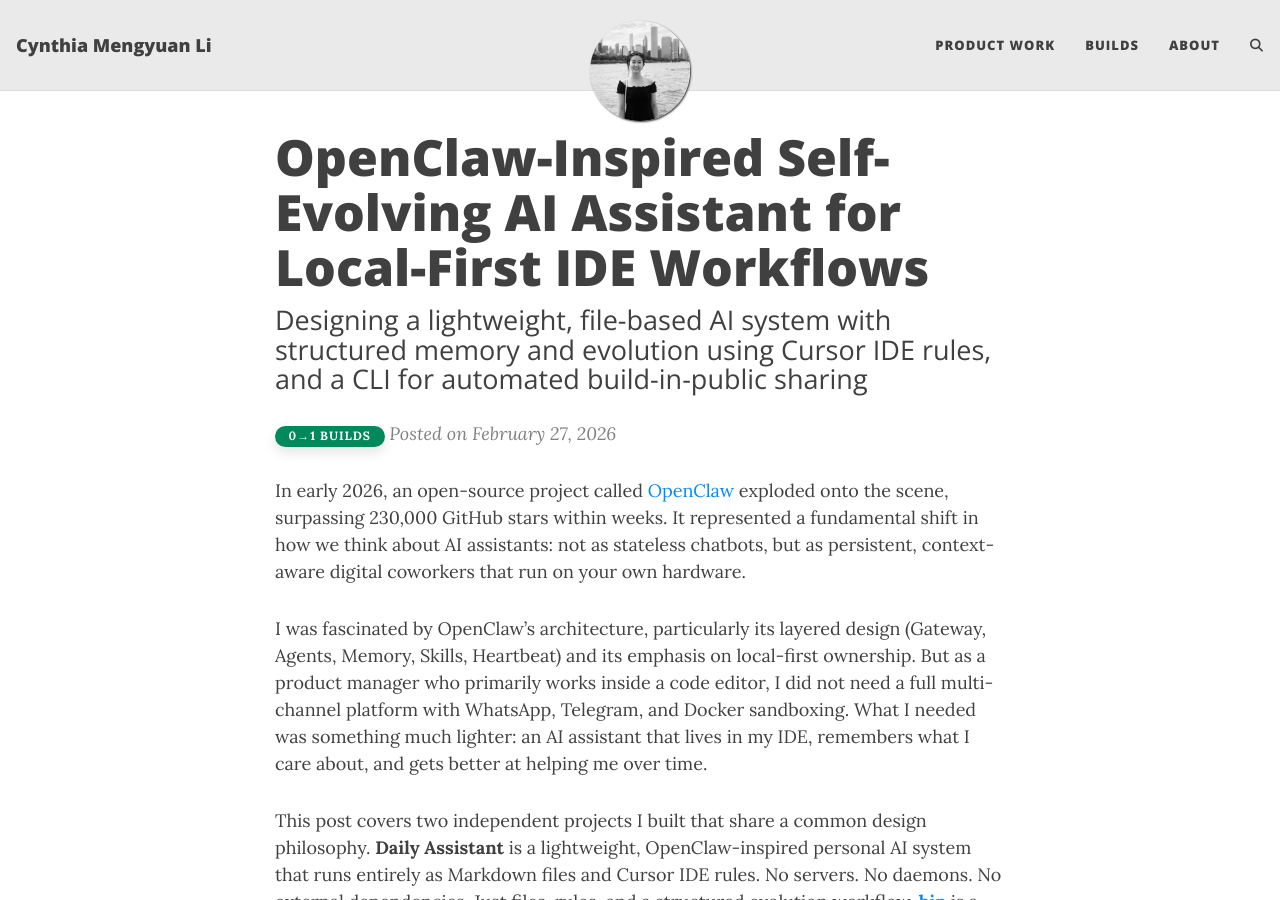
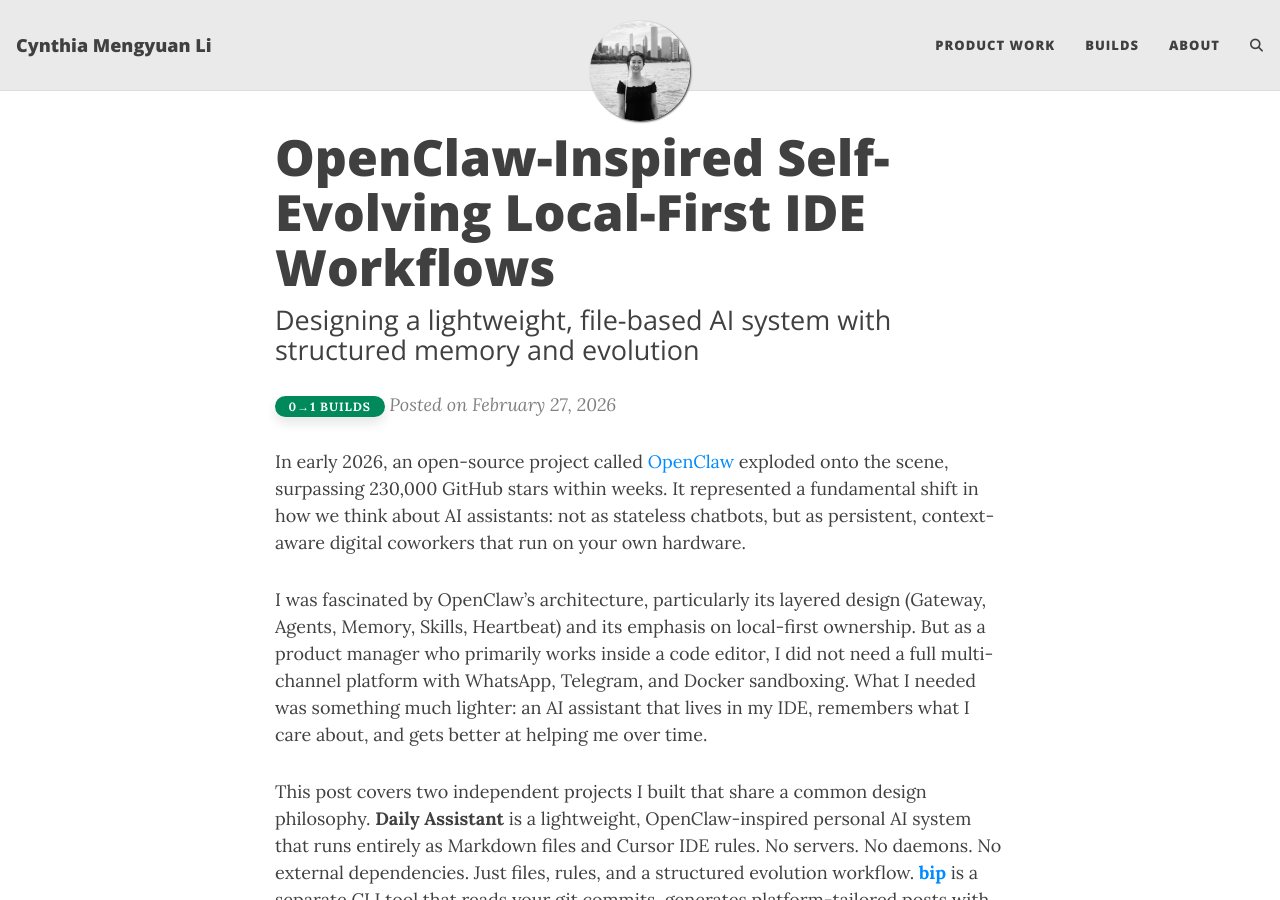
Before and after one commit to cynthialmy/cynthialmy.github.io, a Jekyll site: the page built from _posts/2026-02-27-self-evolving-ai-assistant.md, in a window 1280 px wide and 900 px high. Built offline with Jekyll 4.4.1, drawn with Linux system fonts in a browser that asks for light colours; comment, search, counter and statistics services are not loaded.

```diff
--- a/_posts/2026-02-27-self-evolving-ai-assistant.md
+++ b/_posts/2026-02-27-self-evolving-ai-assistant.md
@@ -1,7 +1,7 @@
 ---
 layout: post
-title: "OpenClaw-Inspired Self-Evolving AI Assistant for Local-First IDE Workflows"
-subtitle: Designing a lightweight, file-based AI system with structured memory and evolution using Cursor IDE rules, and a CLI for automated build-in-public sharing
+title: "OpenClaw-Inspired Self-Evolving Local-First IDE Workflows"
+subtitle: Designing a lightweight, file-based AI system with structured memory and evolution
 tags: [Local-First AI, Self-Evolving Systems, AI Architecture, IDE Assistants, Product Thinking, Privacy-Preserving AI, Developer Tools]
 project_type: zero-to-one-builds
 thumbnail-img: assets/img/openclaw.jpg
```
